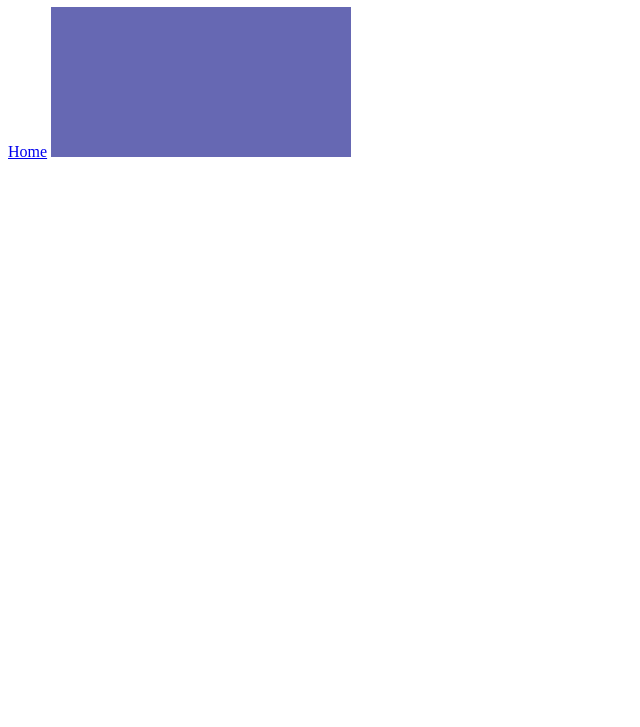
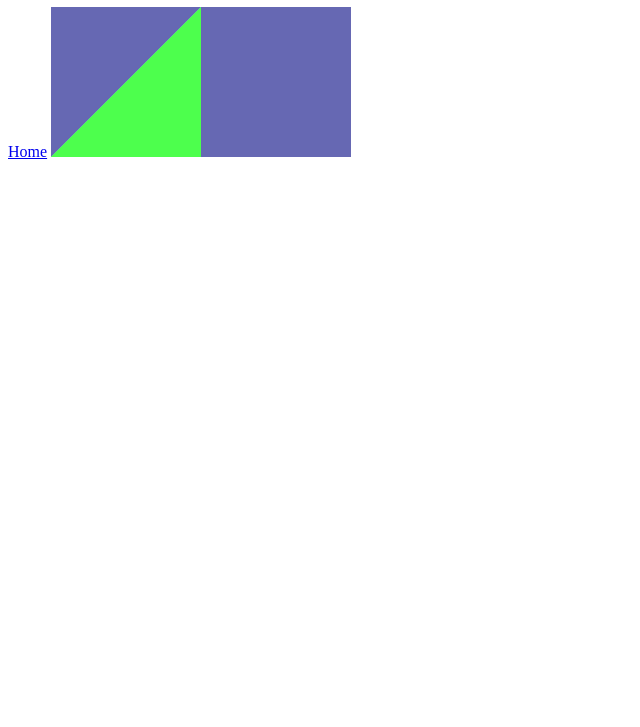
Before and after one commit to richplastow/oo3d, a website: page usage/basic-usage.html in a window 1280 px wide. Shown: the part 73-800 px from the top of the page, without its empty margins (0-640 px from the left). Drawn offline with Linux system fonts and the light colour scheme.

Commit message:
0.0.3 Draw a greentriangle

```diff
--- a/package.json
+++ b/package.json
@@ -1,6 +1,6 @@
 {
   "name": "oo3d",
-  "version": "0.0.2",
+  "version": "0.0.3",
   "description": "The Oopish WebGL library",
   "main": "build/oo3d.js",
   "directories": {
--- a/usage/basic-usage.html
+++ b/usage/basic-usage.html
@@ -11,6 +11,7 @@
           $main: document.getElementById('main')
         })
       ;
+      oo3d.render();
     });
   </script>
 </head>
```
Also changed, not shown: build/oo3d.js, build/test/oo3d-with-test.js, 1 other file.
